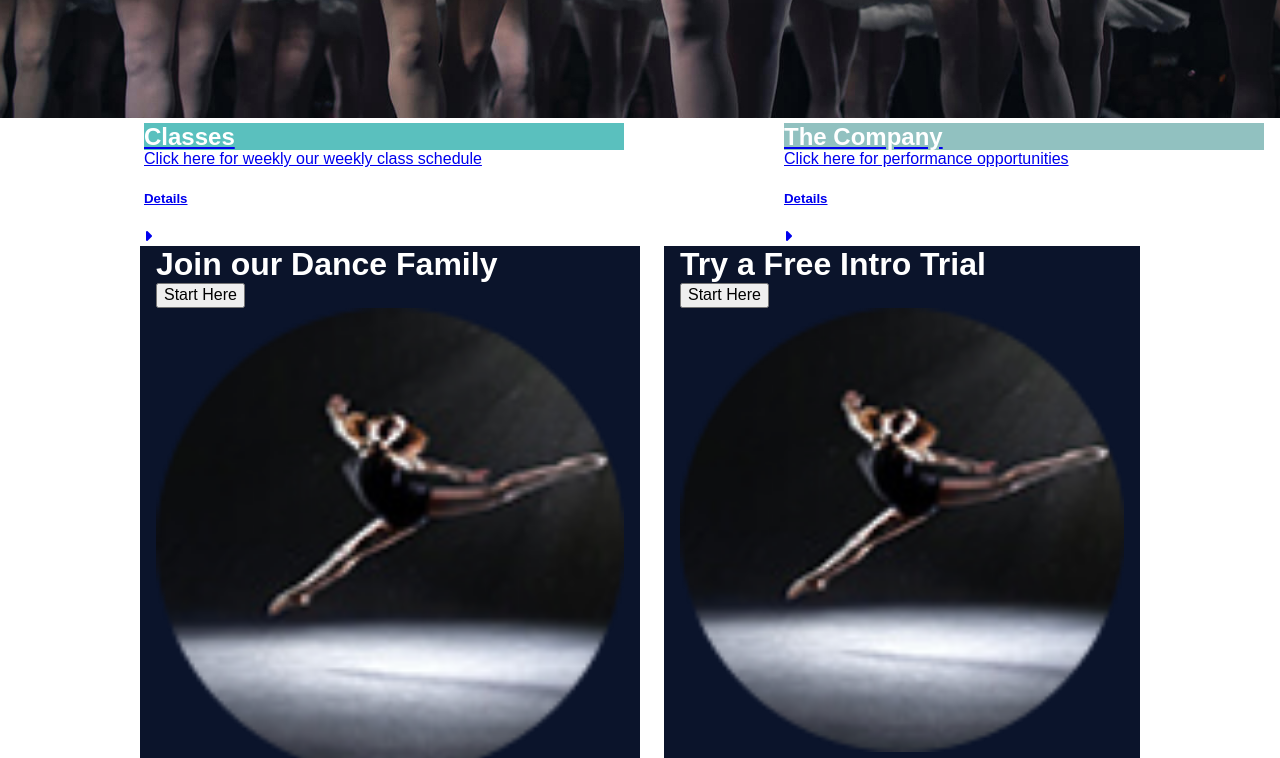
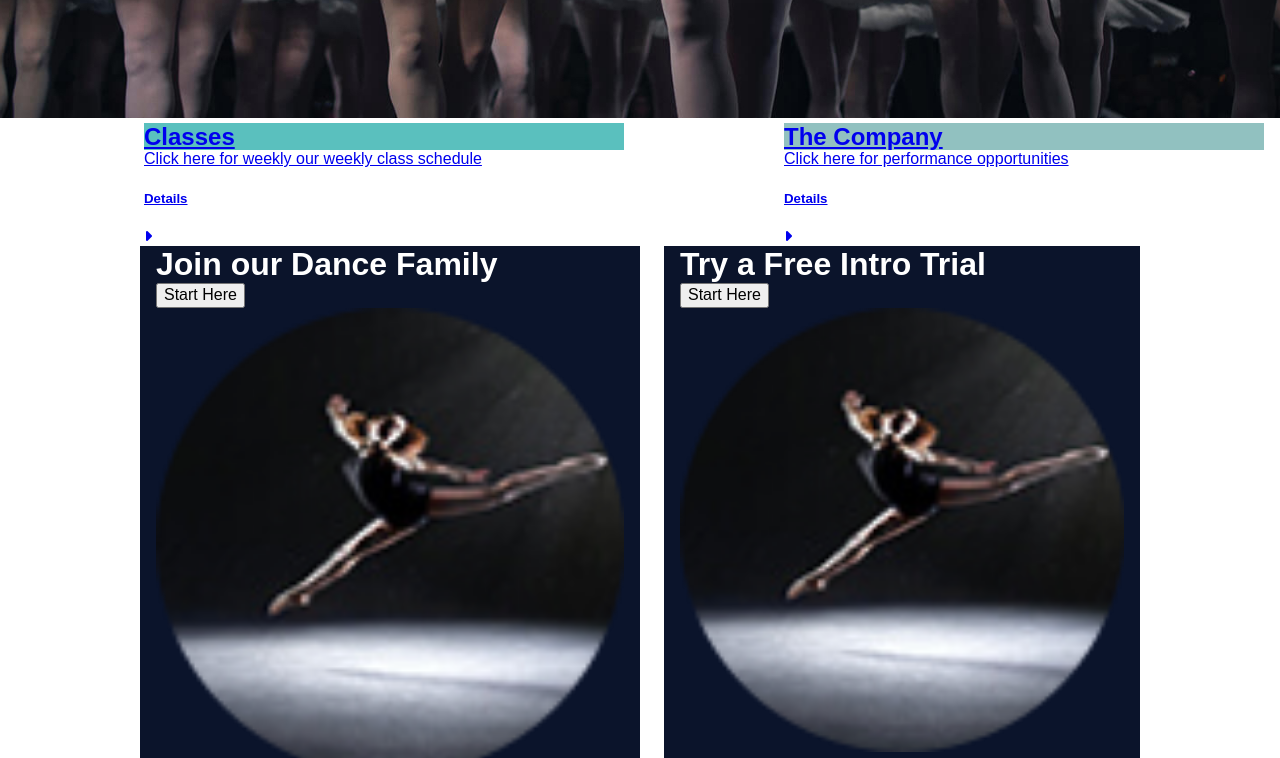
Before and after one commit to caseyreinknecht/Web-2-Project-1, a plain HTML site: page deploy/index.html in a window 1280 px wide. Shown: the part 1800-2558 px from the top of the page. Drawn offline with Linux system fonts and the light colour scheme; files whose address does not match are found by name.

Commit message:
classes color

```diff
--- a/dev/scss/sections/_hero.scss
+++ b/dev/scss/sections/_hero.scss
@@ -27,12 +27,11 @@
 
             #hero1{
                 background-color: $brightteal;
-                color: $white;
+
             }
 
             #hero2{
                 background-color: $dullteal;
-                color: $white;
                 @include xl{
                 grid-template-columns: 16px 480px auto;
             }
```
Also changed, not shown: deploy/css/styles.css, 1 other file.
